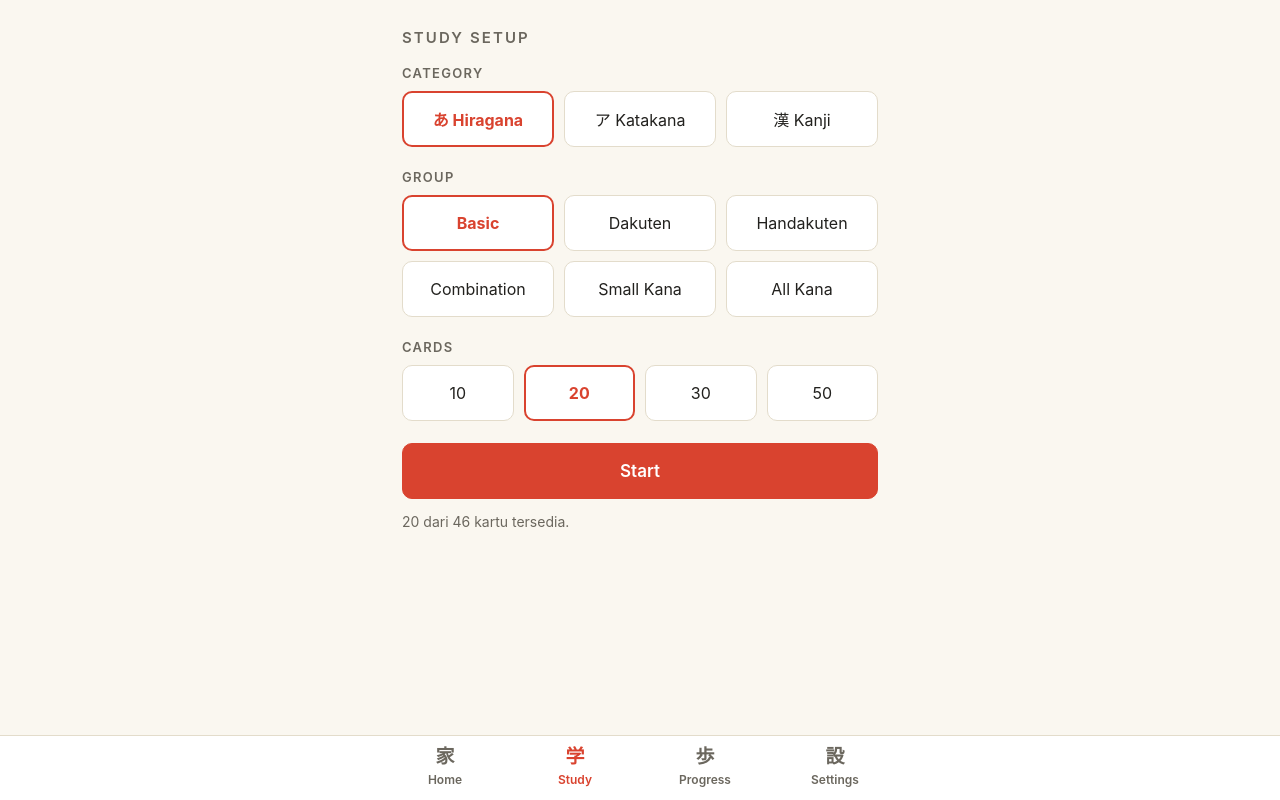
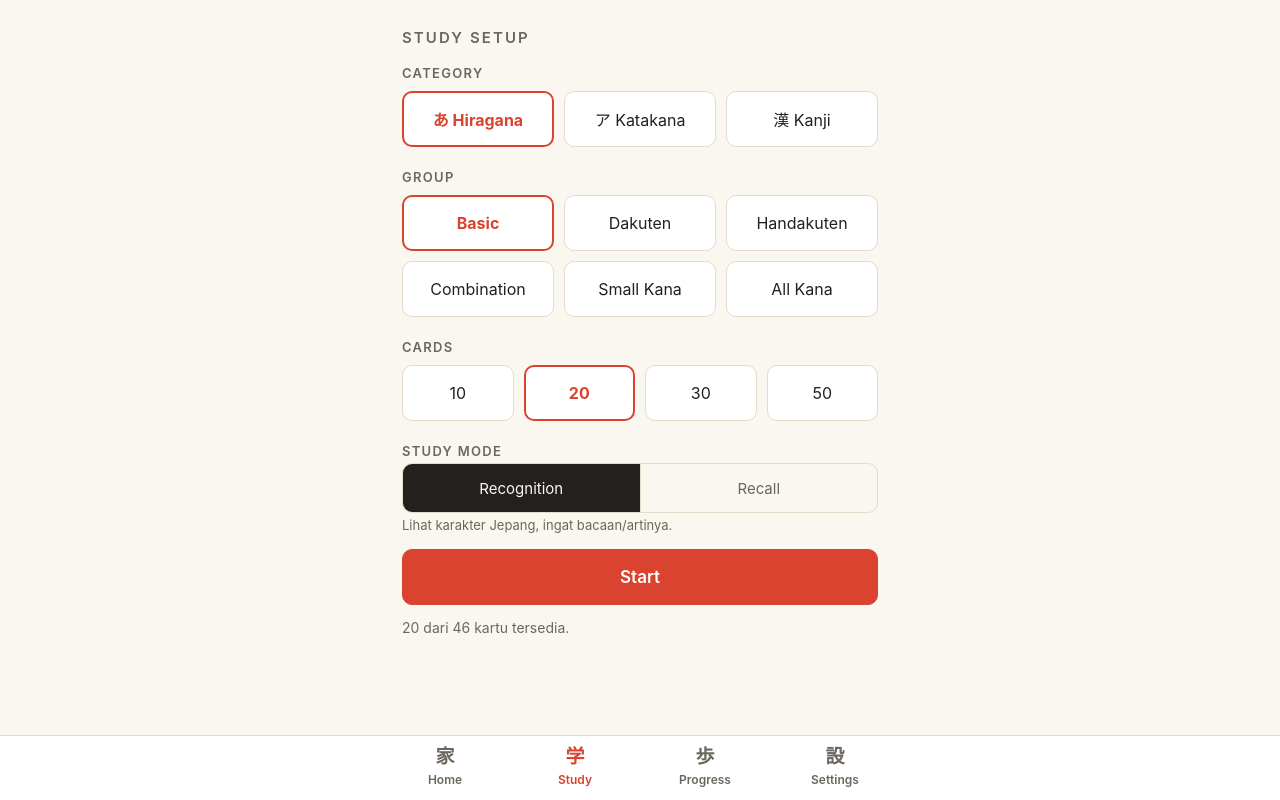
Before and after one commit to elyos141299/kana-flashcard, a React (Vite) app: page / in a window 1280 px wide. Both pictures are taken after a click on the button "ア Katakana". Built offline with nearby package versions, Linux system fonts and the light colour scheme.

Commit message:
Phase 11: Active Recall Modes (recognition + recall)

```diff
--- a/src/components/Flashcard.tsx
+++ b/src/components/Flashcard.tsx
@@ -4,19 +4,26 @@ import type { Rating } from "../srs/types.js";
 import { AudioButton } from "./AudioButton.js";
 import { getKanaAudioActions, stopSpeaking } from "../audio/index.js";
 import { useJapaneseAudioAvailable } from "../audio/useJapaneseAudio.js";
+import type { StudyMode } from "../study/modes.js";
 
 /**
  * Kartu flashcard: tap untuk reveal (flip), lalu nilai Again/Hard/Good/Easy.
+ * - recognition: depan = karakter Jepang.
+ * - recall: depan = prompt (romaji), jawaban = karakter Jepang.
  */
 export function Flashcard({
   card,
   index,
   total,
+  mode = "recognition",
+  prompt,
   onRate,
 }: {
   card: KanaCard;
   index: number;
   total: number;
+  mode?: StudyMode;
+  prompt?: string;
   onRate: (rating: Rating) => void;
 }) {
   const [revealed, setRevealed] = useState(false);
@@ -47,7 +54,14 @@ export function Flashcard({
         >
           <div className="card-face card-front">
             <div className="card-kicker">{kicker}</div>
-            <div className="card-char" lang="ja">{card.character}</div>
+            {mode === "recall" && prompt ? (
+              <>
+                <div className="card-recall-tag">Recall</div>
+                <div className="card-char">{prompt}</div>
+              </>
+            ) : (
+              <div className="card-char" lang="ja">{card.character}</div>
+            )}
             {!revealed && <div className="card-hint">Ketuk untuk membuka</div>}
           </div>
           <div className="card-face card-back">
--- a/src/components/KanjiFlashcard.tsx
+++ b/src/components/KanjiFlashcard.tsx
@@ -4,20 +4,27 @@ import type { Rating } from "../srs/types.js";
 import { AudioButton } from "./AudioButton.js";
 import { getKanjiAudioActions, stopSpeaking } from "../audio/index.js";
 import { useJapaneseAudioAvailable } from "../audio/useJapaneseAudio.js";
+import type { StudyMode } from "../study/modes.js";
 
 /**
  * Flashcard Kanji: depan hanya karakter; belakang = reading + meaning + examples.
  * Satu mode: Kanji → Reading + Meaning (§10).
+ * - recognition: depan = karakter kanji.
+ * - recall: depan = prompt reading, jawaban = karakter kanji.
  */
 export function KanjiFlashcard({
   card,
   index,
   total,
+  mode = "recognition",
+  prompt,
   onRate,
 }: {
   card: KanjiCard;
   index: number;
   total: number;
+  mode?: StudyMode;
+  prompt?: string;
   onRate: (rating: Rating) => void;
 }) {
   const [revealed, setRevealed] = useState(false);
@@ -49,7 +56,14 @@ export function KanjiFlashcard({
         >
           <div className="card-face card-front">
             <div className="card-kicker">{kicker}</div>
-            <div className="card-char" lang="ja">{card.character}</div>
+            {mode === "recall" && prompt ? (
+              <>
+                <div className="card-recall-tag">Recall</div>
+                <div className="card-char" lang="ja">{prompt}</div>
+              </>
+            ) : (
+              <div className="card-char" lang="ja">{card.character}</div>
+            )}
             {!revealed && <div className="card-hint">Ketuk untuk membuka</div>}
           </div>
           <div className="card-face card-back kanji-back">
--- a/src/pages/Study.tsx
+++ b/src/pages/Study.tsx
@@ -8,6 +8,8 @@ import { KanjiFlashcard } from "../components/KanjiFlashcard.js";
 import type { Rating, CardProgress } from "../srs/types.js";
 import { rateCard } from "../srs/scheduler.js";
 import { loadProgress, saveProgress, recordReview, loadSettings } from "../storage/progress.js";
+import type { StudyMode } from "../study/modes.js";
+import { buildSessionCard, MODE_LABELS } from "../study/modes.js";
 
 type Phase = "setup" | "session" | "done";
 type Category = "hiragana" | "katakana" | "kanji";
@@ -15,6 +17,8 @@ type Category = "hiragana" | "katakana" | "kanji";
 interface QueueItem {
   card: KanaCard | KanjiCard;
   requeues: number;
+  /** Prompt recall (romaji/reading). Undefined untuk recognition. */
+  prompt?: string;
 }
 
 const KANA_GROUP_ORDER: KanaSelection[] = [...KANA_GROUPS, "all"];
@@ -26,9 +30,12 @@ export function Study() {
   const [kanaGroup, setKanaGroup] = useState<KanaSelection>("basic");
   const [kanjiLevel, setKanjiLevel] = useState<KanjiLevel>("N5");
   const [count, setCount] = useState<number>(() => loadSettings().defaultCards);
+  const [studyMode, setStudyMode] = useState<StudyMode>("recognition");
+  const [sessionMode, setSessionMode] = useState<StudyMode>("recognition");
   const [queue, setQueue] = useState<QueueItem[]>([]);
   const [done, setDone] = useState(0);
   const [total, setTotal] = useState(0);
+  const [againCards, setAgainCards] = useState<Set<string>>(new Set());
 
   const availableCount =
     category === "kanji"
@@ -36,14 +43,22 @@ export function Study() {
       : selectKana(category as KanaScript, kanaGroup).length;
 
   const start = () => {
-    // Urutan deterministic sesuai dataset; SRS yang sama untuk kana & kanji
+    // Urutan deterministic sesuai dataset; SRS yang sama untuk kana & kanji.
+    // Mode dikunci untuk seluruh sesi; prompt recall dihitung sekali di sini.
     const cards: Array<KanaCard | KanjiCard> =
       category === "kanji"
         ? selectKanji(kanjiLevel).slice(0, count)
         : selectKana(category as KanaScript, kanaGroup).slice(0, count);
-    setQueue(cards.map((card) => ({ card, requeues: 0 })));
+    setSessionMode(studyMode);
+    setQueue(
+      cards.map((card) => {
+        const sc = buildSessionCard(card, studyMode);
+        return { card: sc.card, requeues: 0, prompt: sc.prompt };
+      }),
+    );
     setTotal(cards.length);
     setDone(0);
+    setAgainCards(new Set());
     setPhase("session");
   };
 
@@ -51,17 +66,23 @@ export function Study() {
     const [head, ...rest] = queue;
     if (!head) return;
 
-    // SRS engine menghitung jadwal; UI hanya meneruskan rating
+    // SRS engine menghitung jadwal; UI hanya meneruskan rating.
+    // Satu cardId = satu progress, apa pun modenya.
     const store = loadProgress();
     const next: CardProgress = rateCard(store[head.card.id] ?? null, head.card.id, rating);
     store[head.card.id] = next;
     saveProgress(store);
     recordReview(rating);
 
+    if (rating === "again") {
+      setAgainCards((prev) => new Set(prev).add(head.card.id));
+    }
+
     // Again: kartu masuk lagi di akhir antrian (maks 2x per sesi, §14)
+    // Prompt recall ikut terbawa agar konsisten.
     let newQueue = rest;
     if (rating === "again" && head.requeues < 2) {
-      newQueue = [...rest, { card: head.card, requeues: head.requeues + 1 }];
+      newQueue = [...rest, { card: head.card, requeues: head.requeues + 1, prompt: head.prompt }];
     }
 
     const newDone = done + 1;
@@ -134,6 +155,28 @@ export function Study() {
           ))}
         </div>
 
+        <p className="section-label" id="study-mode-label">Study Mode</p>
+        <div className="segmented" role="radiogroup" aria-labelledby="study-mode-label">
+          {(Object.keys(MODE_LABELS) as StudyMode[]).map((m) => (
+            <label key={m} className={`segmented-btn${studyMode === m ? " is-active" : ""}`}>
+              <input
+                type="radio"
+                name="study-mode"
+                value={m}
+                checked={studyMode === m}
+                onChange={() => setStudyMode(m)}
+                className="sr-only"
+              />
+              {MODE_LABELS[m]}
+            </label>
+          ))}
+        </div>
+        <p className="mode-hint">
+          {studyMode === "recognition"
+            ? "Lihat karakter Jepang, ingat bacaan/artinya."
+            : "Lihat bacaan, ingat karakter Jepangnya."}
+        </p>
+
         <button className="btn btn-primary" onClick={start}>Start</button>
         <p style={{ color: "var(--ink-soft)", fontSize: 14, marginTop: 14 }}>
           {Math.min(count, availableCount)} dari {availableCount} kartu tersedia.
@@ -148,6 +191,10 @@ export function Study() {
         <h1 className="page-title">Session Complete</h1>
         <div className="summary-big" lang="ja">終</div>
         <p style={{ fontSize: 18 }}>{done} kartu selesai direview.</p>
+        <p className="summary-line">
+          Mode: {MODE_LABELS[sessionMode]}
+          {againCards.size > 0 && ` · ${againCards.size} kartu perlu diulang`}
+        </p>
         <div className="btn-row">
           <button className="btn" onClick={() => setPhase("setup")}>Kembali</button>
           <button className="btn btn-primary" onClick={start}>Ulangi</button>
@@ -178,6 +225,8 @@ export function Study() {
           card={current.card}
           index={done}
           total={total}
+          mode={sessionMode}
+          prompt={current.prompt}
           onRate={handleRate}
         />
       ) : (
@@ -186,6 +235,8 @@ export function Study() {
           card={current.card}
           index={done}
           total={total}
+          mode={sessionMode}
+          prompt={current.prompt}
           onRate={handleRate}
         />
       )}
--- /dev/null
+++ b/src/study/modes.ts
@@ -0,0 +1,56 @@
+/**
+ * Study modes (Phase 11): Recognition vs Recall.
+ *
+ * Satu cardId = satu progress SRS, apa pun modenya. Mode hanya menentukan
+ * bagaimana kartu DITAMPILKAN (prompt), bukan identitas kartu.
+ * - Recognition: karakter Jepang → reading / meaning (mode lama).
+ * - Recall: romaji → kana, atau reading → kanji.
+ */
+import type { KanaCard } from "../data/kana/index.js";
+import type { KanjiCard } from "../data/kanji/index.js";
+
+export type StudyMode = "recognition" | "recall";
+
+export interface SessionCard {
+  card: KanaCard | KanjiCard;
+  mode: StudyMode;
+  /**
+   * Teks prompt untuk mode recall (romaji / reading).
+   * Disimpan di session card agar reveal konsisten.
+   * Undefined untuk recognition.
+   */
+  prompt?: string;
+}
+
+/**
+ * Prompt recall untuk kana: romaji uppercase.
+ * Small kana tanpa romaji (っ/ッ): wording jelas "SMALL TSU".
+ */
+export function getKanaRecallPrompt(card: KanaCard): string {
+  if (card.group === "small" && !card.romaji) return "SMALL TSU";
+  return card.romaji.toUpperCase();
+}
+
+/**
+ * Prompt recall untuk kanji: SATU reading, deterministic.
+ * Prioritas: common reading → ON → KUN. Selalu dari data kartu.
+ */
+export function getKanjiRecallPrompt(card: KanjiCard): string {
+  return card.commonReadings[0] ?? card.onyomi[0] ?? card.kunyomi[0] ?? "";
+}
+
+/** Bangun session card: hitung prompt sekali di awal sesi. */
+export function buildSessionCard(
+  card: KanaCard | KanjiCard,
+  mode: StudyMode,
+): SessionCard {
+  if (mode === "recognition") return { card, mode };
+  const prompt =
+    card.type === "kana" ? getKanaRecallPrompt(card) : getKanjiRecallPrompt(card);
+  return { card, mode, prompt };
+}
+
+export const MODE_LABELS: Record<StudyMode, string> = {
+  recognition: "Recognition",
+  recall: "Recall",
+};
--- a/src/styles/app.css
+++ b/src/styles/app.css
@@ -112,6 +112,67 @@
   color: var(--ink-soft);
   font-size: 12px;
   margin: 8px 0 0;
+}
+
+/* Segmented control untuk Study Mode — kompak, touch-friendly */
+.segmented {
+  display: flex;
+  border: 1px solid var(--hairline);
+  border-radius: var(--radius);
+  overflow: hidden;
+  margin-bottom: 4px;
+}
+.segmented-btn {
+  flex: 1;
+  min-height: 48px;
+  display: flex;
+  align-items: center;
+  justify-content: center;
+  background: transparent;
+  color: var(--ink-soft);
+  font-family: var(--font);
+  font-size: 15px;
+  cursor: pointer;
+  border: none;
+}
+.segmented-btn + .segmented-btn {
+  border-left: 1px solid var(--hairline);
+}
+.segmented-btn.is-active {
+  background: var(--ink);
+  color: var(--washi);
+}
+.sr-only {
+  position: absolute;
+  width: 1px;
+  height: 1px;
+  padding: 0;
+  margin: -1px;
+  overflow: hidden;
+  clip: rect(0, 0, 0, 0);
+  white-space: nowrap;
+  border: 0;
+}
+.mode-hint {
+  color: var(--ink-soft);
+  font-size: 13px;
+  margin: 0 0 16px;
+}
+
+/* Tag kecil penanda mode recall di depan kartu */
+.card-recall-tag {
+  font-size: 11px;
+  letter-spacing: 0.14em;
+  text-transform: uppercase;
+  color: var(--ink-soft);
+  margin-bottom: 4px;
+}
+
+/* Baris ringkasan sesi */
+.summary-line {
+  color: var(--ink-soft);
+  font-size: 15px;
+  margin: 4px 0 18px;
 }
 
 .btn-primary:active {
```
Also changed, not shown: 2 other files (tests, documents, lock files or other folders).
